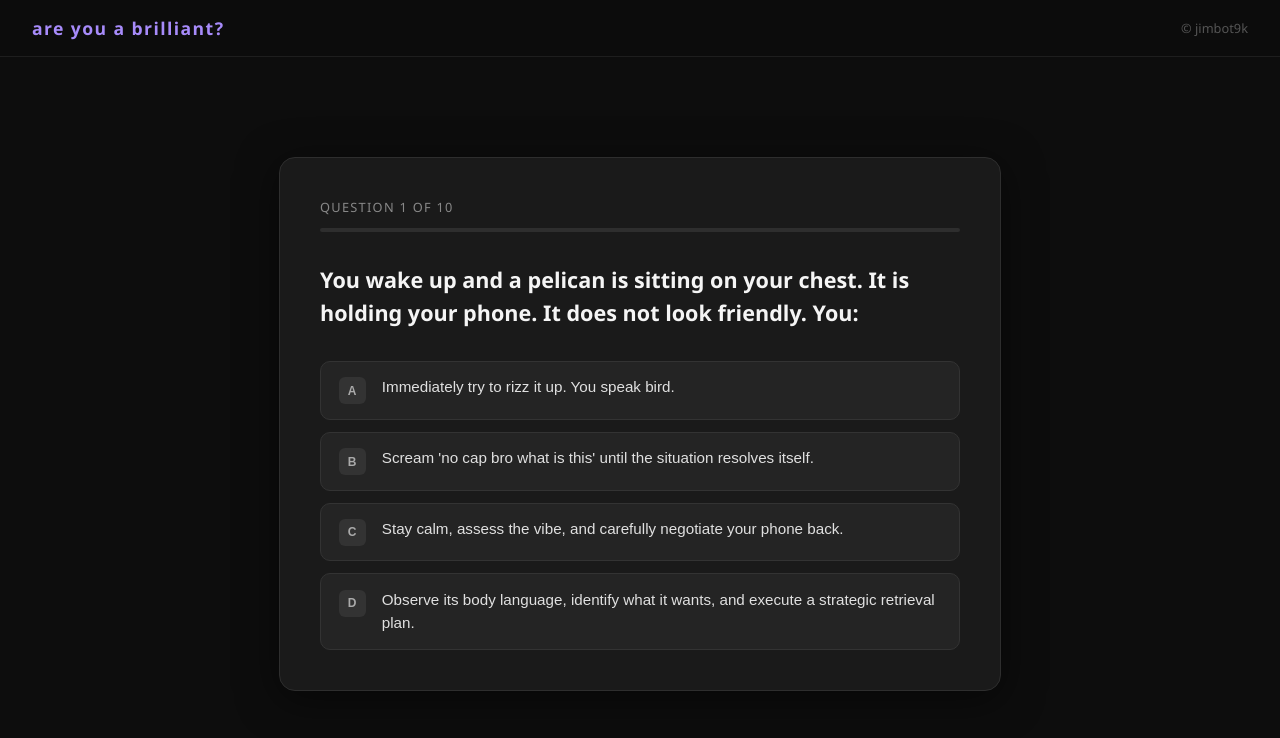
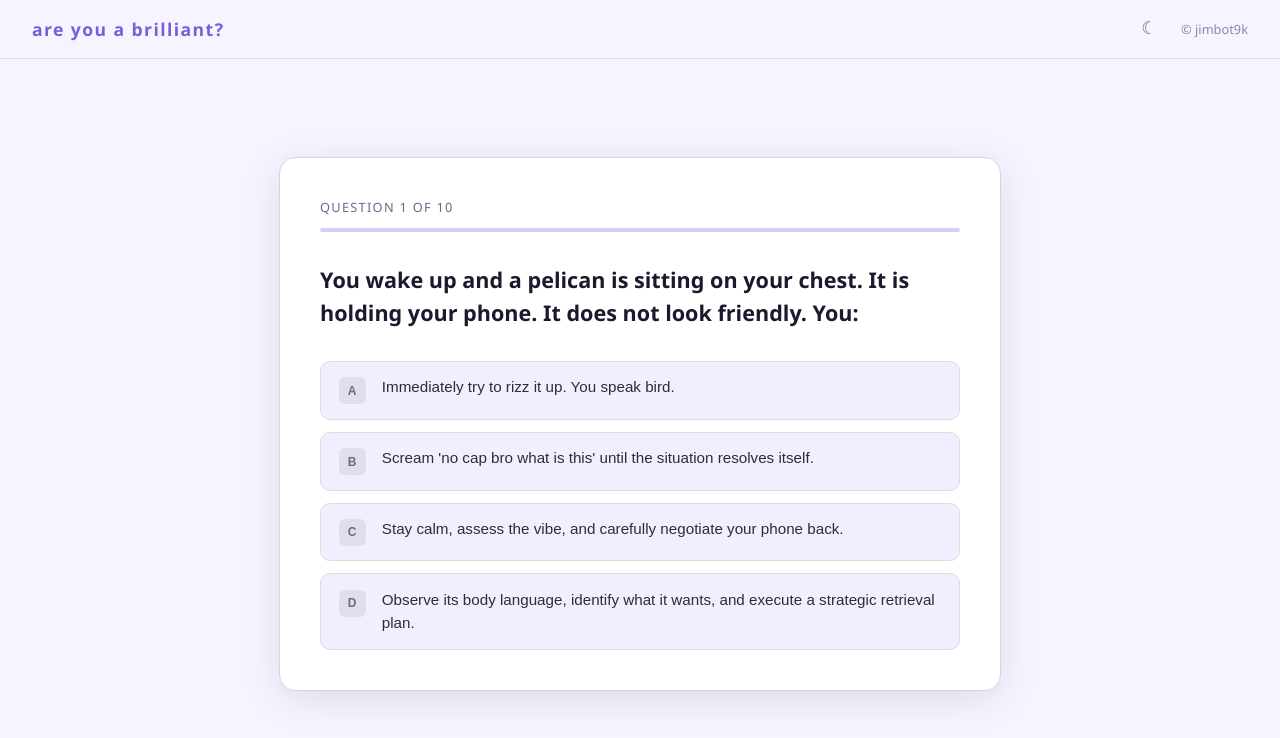
Before and after one commit to jimbot9k/thinklikeabrilliant, a SvelteKit app: page / in a window 1280 px wide. Shown: the top 738 px of the page. Built offline with nearby package versions, Linux system fonts and the light colour scheme.

Commit message:
light mode

```diff
--- a/src/lib/ScoreChart.svelte
+++ b/src/lib/ScoreChart.svelte
@@ -96,7 +96,7 @@
 	{/if}
 
 	<!-- x-axis baseline -->
-	<line x1="0" y1={PAD_TOP + CHART_H} x2={W} y2={PAD_TOP + CHART_H} stroke="#2e2e2e" stroke-width="1" />
+	<line x1="0" y1={PAD_TOP + CHART_H} x2={W} y2={PAD_TOP + CHART_H} style="stroke: var(--chart-axis)" stroke-width="1" />
 
 	<!-- zero divider -->
 	<line
@@ -104,7 +104,7 @@
 		y1={PAD_TOP}
 		x2={bx(0)}
 		y2={PAD_TOP + CHART_H}
-		stroke="#3a3a3a"
+		style="stroke: var(--chart-grid)"
 		stroke-width="1"
 		stroke-dasharray="3,3"
 	/>
@@ -115,7 +115,7 @@
 			x={bx(l) + BAR_W / 2}
 			y={H - 8}
 			text-anchor="middle"
-			fill="#555"
+			style="fill: var(--chart-label)"
 			font-size="10"
 			font-family="system-ui, sans-serif"
 		>{l > 0 ? '+' : ''}{l}</text>
--- a/src/routes/+layout.svelte
+++ b/src/routes/+layout.svelte
@@ -1,7 +1,24 @@
 <script lang="ts">
 	import favicon from '$lib/assets/favicon.svg';
+	import { onMount } from 'svelte';
 
 	let { children } = $props();
+
+	let theme = $state<'dark' | 'light'>('dark');
+
+	onMount(() => {
+		const saved = localStorage.getItem('theme') as 'dark' | 'light' | null;
+		theme = saved ?? (window.matchMedia('(prefers-color-scheme: light)').matches ? 'light' : 'dark');
+	});
+
+	$effect(() => {
+		document.documentElement.setAttribute('data-theme', theme);
+		localStorage.setItem('theme', theme);
+	});
+
+	function toggle() {
+		theme = theme === 'dark' ? 'light' : 'dark';
+	}
 </script>
 
 <svelte:head>
@@ -24,7 +41,14 @@
 
 <header aria-label="Site header">
 	<a href="/" class="logo" aria-label="Are you a brilliant? — home">are you a brilliant?</a>
-	<a href="https://github.com/jimbot9k" class="copyright" target="_blank" rel="noopener noreferrer" aria-label="jimbot9k on GitHub, opens in new tab">© jimbot9k</a>
+	<div class="header-right">
+		<button
+			class="theme-toggle"
+			onclick={toggle}
+			aria-label={theme === 'dark' ? 'Switch to light mode' : 'Switch to dark mode'}
+		>{theme === 'dark' ? '☀' : '☾'}</button>
+		<a href="https://github.com/jimbot9k" class="copyright" target="_blank" rel="noopener noreferrer" aria-label="jimbot9k on GitHub, opens in new tab">© jimbot9k</a>
+	</div>
 </header>
 
 {@render children()}
@@ -37,9 +61,9 @@
 		right: 0;
 		z-index: 100;
 		padding: 1rem 2rem;
-		background: rgba(13, 13, 13, 0.85);
+		background: var(--bg-header);
 		backdrop-filter: blur(8px);
-		border-bottom: 1px solid #1e1e1e;
+		border-bottom: 1px solid var(--border-4);
 		display: flex;
 		align-items: center;
 		justify-content: space-between;
@@ -50,19 +74,42 @@
 		font-weight: 700;
 		letter-spacing: 0.08em;
 		text-transform: lowercase;
-		color: #a78bfa;
+		color: var(--accent-brilliant);
 		text-decoration: none;
+	}
+
+	.header-right {
+		display: flex;
+		align-items: center;
+		gap: 1rem;
+	}
+
+	.theme-toggle {
+		background: none;
+		border: none;
+		cursor: pointer;
+		font-size: 1.1rem;
+		color: var(--text-muted);
+		padding: 0.25rem 0.5rem;
+		border-radius: 6px;
+		line-height: 1;
+		transition: color 0.15s, background 0.15s;
+	}
+
+	.theme-toggle:hover {
+		color: var(--text);
+		background: var(--surface-hover);
 	}
 
 	.copyright {
 		font-size: 0.8rem;
-		color: #555;
+		color: var(--text-faint);
 		text-decoration: none;
 		transition: color 0.15s;
 	}
 
 	.copyright:hover {
-		color: #888;
+		color: var(--text-muted);
 	}
 
 	:global(.skip-link) {
@@ -70,8 +117,8 @@
 		top: -100%;
 		left: 1rem;
 		z-index: 200;
-		background: #a78bfa;
-		color: #0d0d0d;
+		background: var(--accent-brilliant);
+		color: var(--bg);
 		padding: 0.5rem 1.25rem;
 		border-radius: 0 0 8px 8px;
 		font-weight: 700;
@@ -85,7 +132,7 @@
 	}
 
 	:global(*:focus-visible) {
-		outline: 2px solid #a78bfa;
+		outline: 2px solid var(--accent-brilliant);
 		outline-offset: 3px;
 		border-radius: 3px;
 	}
--- a/src/routes/+page.svelte
+++ b/src/routes/+page.svelte
@@ -274,8 +274,8 @@
 	:global(body) {
 		margin: 0;
 		font-family: 'Segoe UI', system-ui, sans-serif;
-		background: #0d0d0d;
-		color: #f0f0f0;
+		background: var(--bg);
+		color: var(--text);
 		min-height: 100vh;
 	}
 
@@ -289,13 +289,13 @@
 	}
 
 	.card {
-		background: #1a1a1a;
-		border: 1px solid #2e2e2e;
+		background: var(--surface);
+		border: 1px solid var(--border);
 		border-radius: 16px;
 		padding: 2.5rem;
 		max-width: 640px;
 		width: 100%;
-		box-shadow: 0 8px 40px rgba(0, 0, 0, 0.5);
+		box-shadow: 0 8px 40px var(--shadow);
 	}
 
 	.quiz-progress {
@@ -306,13 +306,13 @@
 		font-size: 0.8rem;
 		text-transform: uppercase;
 		letter-spacing: 0.1em;
-		color: #888;
+		color: var(--text-muted);
 		margin: 0 0 0.75rem;
 	}
 
 	.progress-bar {
 		height: 4px;
-		background: #2e2e2e;
+		background: var(--border);
 		border-radius: 999px;
 		overflow: hidden;
 	}
@@ -333,7 +333,7 @@
 		font-weight: 600;
 		line-height: 1.5;
 		margin: 0;
-		color: #f5f5f5;
+		color: var(--text);
 	}
 
 	.answers {
@@ -346,13 +346,13 @@
 		display: flex;
 		align-items: flex-start;
 		gap: 1rem;
-		background: #242424;
-		border: 1px solid #333;
+		background: var(--surface-2);
+		border: 1px solid var(--border-2);
 		border-radius: 10px;
 		padding: 0.9rem 1.1rem;
 		cursor: pointer;
 		text-align: left;
-		color: #e0e0e0;
+		color: var(--text-2);
 		font-size: 0.95rem;
 		line-height: 1.5;
 		transition:
@@ -362,8 +362,8 @@
 	}
 
 	.answer-btn:hover:not(:disabled) {
-		background: #2d2d2d;
-		border-color: #6c63ff;
+		background: var(--surface-hover);
+		border-color: var(--accent);
 		transform: translateY(-1px);
 	}
 
@@ -372,8 +372,8 @@
 	}
 
 	.answer-btn.selected {
-		background: #2a2050;
-		border-color: #6c63ff;
+		background: var(--selected-bg);
+		border-color: var(--accent);
 	}
 
 	.answer-letter {
@@ -382,17 +382,17 @@
 		justify-content: center;
 		min-width: 1.7rem;
 		height: 1.7rem;
-		background: #333;
+		background: var(--answer-letter-bg);
 		border-radius: 6px;
 		font-size: 0.75rem;
 		font-weight: 700;
-		color: #aaa;
+		color: var(--answer-letter-color);
 		flex-shrink: 0;
 		margin-top: 0.05rem;
 	}
 
 	.answer-btn.selected .answer-letter {
-		background: #6c63ff;
+		background: var(--accent);
 		color: #fff;
 	}
 
@@ -418,28 +418,28 @@
 	.result p {
 		font-size: 1rem;
 		line-height: 1.7;
-		color: #bbb;
+		color: var(--text-secondary);
 		margin: 0 0 1rem;
 	}
 
 	.result.brilliant h2 {
-		color: #a78bfa;
+		color: var(--accent-brilliant);
 	}
 
 	.result.fool h2 {
-		color: #f97316;
+		color: var(--accent-fool);
 	}
 
 	.score-tag {
 		display: block;
 		font-size: 0.8rem !important;
-		color: #666 !important;
+		color: var(--text-ghost) !important;
 		font-variant-numeric: tabular-nums;
 		margin-bottom: 1.25rem !important;
 	}
 
 	.restart-btn {
-		background: #6c63ff;
+		background: var(--accent);
 		color: #fff;
 		border: none;
 		border-radius: 10px;
@@ -451,7 +451,7 @@
 	}
 
 	.restart-btn:hover {
-		background: #5a52e0;
+		background: var(--accent-hover);
 		transform: translateY(-1px);
 	}
 
@@ -469,15 +469,15 @@
 	}
 
 	.brilliant-link {
-		color: #a78bfa;
+		color: var(--accent-brilliant);
 	}
 
 	.fool-link {
-		color: #f97316;
+		color: var(--accent-fool);
 	}
 
 	.stats-status {
-		color: #555;
+		color: var(--text-faint);
 		font-size: 0.85rem;
 		margin: 1.25rem 0;
 	}
@@ -485,21 +485,21 @@
 	.stats {
 		margin: 1.25rem 0;
 		padding: 1rem 1.25rem;
-		background: #111;
-		border: 1px solid #222;
+		background: var(--surface-3);
+		border: 1px solid var(--border-3);
 		border-radius: 10px;
 	}
 
 	.percentile-text {
 		margin: 0 0 0.5rem !important;
 		font-size: 0.95rem !important;
-		color: #aaa !important;
+		color: var(--text-muted) !important;
 	}
 
 	.stat-count {
 		margin: 0.5rem 0 0 !important;
 		font-size: 0.75rem !important;
-		color: #444 !important;
+		color: var(--text-dim) !important;
 	}
 
 	@media (prefers-reduced-motion: reduce) {
--- a/src/routes/brilliant/+page.svelte
+++ b/src/routes/brilliant/+page.svelte
@@ -59,8 +59,8 @@
 	:global(body) {
 		margin: 0;
 		font-family: 'Segoe UI', system-ui, sans-serif;
-		background: #0d0d0d;
-		color: #f0f0f0;
+		background: var(--bg);
+		color: var(--text);
 		min-height: 100vh;
 	}
 
@@ -72,7 +72,7 @@
 
 	.back {
 		display: inline-block;
-		color: #a78bfa;
+		color: var(--accent-brilliant);
 		text-decoration: none;
 		font-size: 0.9rem;
 		margin-bottom: 2rem;
@@ -94,13 +94,13 @@
 	h1 {
 		font-size: 2.2rem;
 		font-weight: 700;
-		color: #a78bfa;
+		color: var(--accent-brilliant);
 		margin: 0 0 0.5rem;
 		line-height: 1.2;
 	}
 
 	.subtitle {
-		color: #888;
+		color: var(--text-muted);
 		font-size: 0.95rem;
 		margin: 0 0 3rem;
 		font-style: italic;
@@ -110,27 +110,27 @@
 	h2 {
 		font-size: 1.25rem;
 		font-weight: 700;
-		color: #e0d4ff;
+		color: var(--brilliant-blockquote);
 		margin: 2.5rem 0 0.75rem;
-		border-left: 3px solid #a78bfa;
+		border-left: 3px solid var(--accent-brilliant);
 		padding-left: 0.75rem;
 	}
 
 	p {
-		color: #ccc;
+		color: var(--text-secondary);
 		line-height: 1.8;
 		font-size: 1rem;
 		margin: 0 0 1.25rem;
 	}
 
 	strong {
-		color: #e8e8e8;
+		color: var(--text);
 	}
 
 	.take-again {
 		display: inline-block;
 		margin-top: 2rem;
-		background: #6c63ff;
+		background: var(--accent);
 		color: #fff;
 		text-decoration: none;
 		border-radius: 10px;
@@ -141,7 +141,7 @@
 	}
 
 	.take-again:hover {
-		background: #5a52e0;
+		background: var(--accent-hover);
 		transform: translateY(-1px);
 	}
 
--- a/src/routes/fool/+page.svelte
+++ b/src/routes/fool/+page.svelte
@@ -66,8 +66,8 @@
 	:global(body) {
 		margin: 0;
 		font-family: 'Segoe UI', system-ui, sans-serif;
-		background: #0d0d0d;
-		color: #f0f0f0;
+		background: var(--bg);
+		color: var(--text);
 		min-height: 100vh;
 	}
 
@@ -79,7 +79,7 @@
 
 	.back {
 		display: inline-block;
-		color: #f97316;
+		color: var(--accent-fool);
 		text-decoration: none;
 		font-size: 0.9rem;
 		margin-bottom: 2rem;
@@ -101,13 +101,13 @@
 	h1 {
 		font-size: 2.2rem;
 		font-weight: 700;
-		color: #f97316;
+		color: var(--accent-fool);
 		margin: 0 0 0.5rem;
 		line-height: 1.2;
 	}
 
 	.subtitle {
-		color: #888;
+		color: var(--text-muted);
 		font-size: 0.95rem;
 		margin: 0 0 3rem;
 		font-style: italic;
@@ -117,27 +117,27 @@
 	h2 {
 		font-size: 1.25rem;
 		font-weight: 700;
-		color: #fed7aa;
+		color: var(--fool-blockquote);
 		margin: 2.5rem 0 0.75rem;
-		border-left: 3px solid #f97316;
+		border-left: 3px solid var(--accent-fool);
 		padding-left: 0.75rem;
 	}
 
 	p {
-		color: #ccc;
+		color: var(--text-secondary);
 		line-height: 1.8;
 		font-size: 1rem;
 		margin: 0 0 1.25rem;
 	}
 
 	strong {
-		color: #e8e8e8;
+		color: var(--text);
 	}
 
 	.take-again {
 		display: inline-block;
 		margin-top: 2rem;
-		background: #f97316;
+		background: var(--accent-fool);
 		color: #fff;
 		text-decoration: none;
 		border-radius: 10px;
@@ -148,7 +148,7 @@
 	}
 
 	.take-again:hover {
-		background: #ea6c0a;
+		background: var(--accent-fool-hover);
 		transform: translateY(-1px);
 	}
 
```
Also changed, not shown: src/app.html (+105 -0 lines).
